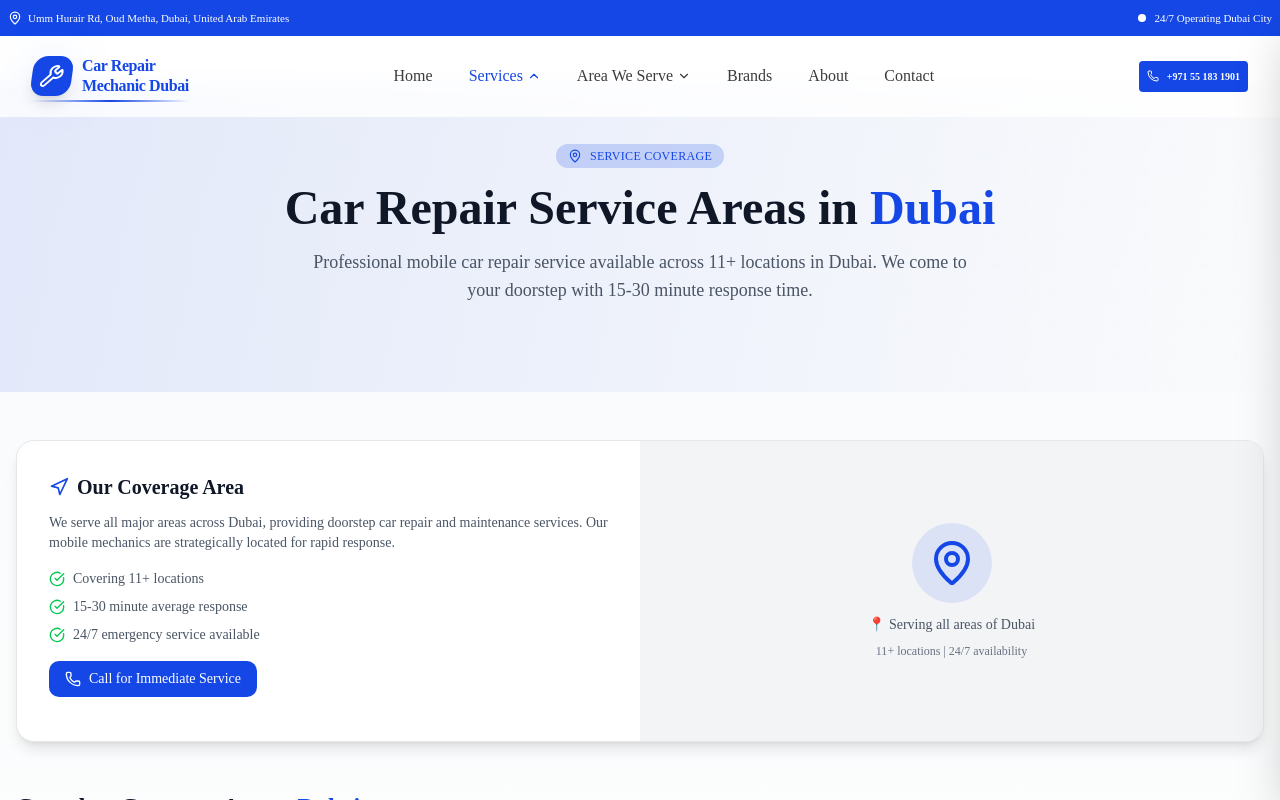
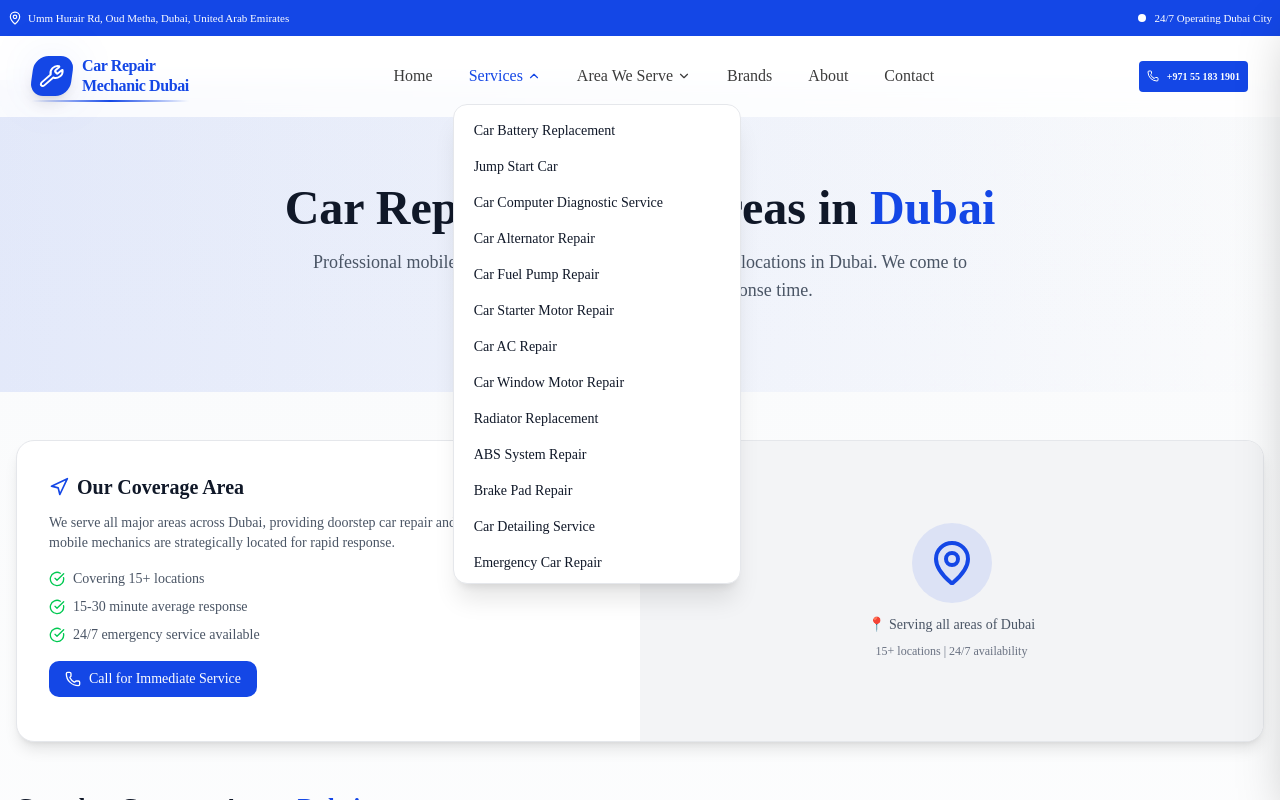
Before and after one commit to imam-hossain-wd/car-repair-mechanic-dxb, a Next.js app: page /area-we-serve in a window 1280 px wide. Both pictures are taken after a click on the button "Services". Shown: the top 800 px of the page. Built offline with nearby package versions, Linux system fonts and the light colour scheme.

Commit message:
modify navbar services and areas we serve implement in navbar

```diff
--- a/components/shared/Footer/Footer.jsx
+++ b/components/shared/Footer/Footer.jsx
@@ -187,7 +187,7 @@ export function Footer() {
                                         className="group flex items-center gap-2 text-sm text-gray-300 hover:text-primary transition-all duration-200"
                                     >
                                         <div className="w-1.5 h-1.5 rounded-full bg-primary/50 group-hover:bg-primary group-hover:scale-125 transition-all"></div>
-                                        <span className="group-hover:translate-x-1 transition-transform">{service.name}</span>
+                                        <span className="group-hover:translate-x-1 transition-transform">Mobile {service.name}</span>
                                     </Link>
                                 ))}
                             </nav>
@@ -208,7 +208,7 @@ export function Footer() {
                                         className="group flex items-center gap-2 text-sm text-gray-300 "
                                     >
                                         <div className="w-1.5 h-1.5 rounded-full bg-primary/50 group-hover:bg-primary group-hover:scale-125 transition-all"></div>
-                                        <span className="truncate group-hover:translate-x-1 transition-transform">{area?.name}</span>
+                                        <span className="truncate group-hover:translate-x-1 transition-transform">Mobile Car Repair Mechanic {area?.name}</span>
                                     </Link>
 
                                     // <Link
--- a/components/shared/Navbar/NavMenus.jsx
+++ b/components/shared/Navbar/NavMenus.jsx
@@ -1,83 +1,185 @@
-// components/NavMenus.jsx
+/* eslint-disable react-hooks/static-components */
+// "use client";
+// import { getServiceAreasNameSlug } from "@/utils/getServiceAreasNameSlug";
+// import { getServicesNameSlug } from "@/utils/getServicesNameSlug";
+// import { ChevronDown } from "lucide-react";
+// import Link from "next/link";
+// import { useState, useRef, useEffect } from "react";
+
+// const navServiceItems =getServicesNameSlug()
+// const navServiceAreasItems = getServiceAreasNameSlug()
+
+// // Mobile nav items with dropdowns
+// export const mobileNavItems = [
+//     { name: "Home", href: "/" },
+//     { name: "Services", href: "/services", dropdown: navServiceItems },
+//     { name: "Area We Serve", href: "/area-we-serve", dropdown: navServiceAreasItems },
+//     { name: "Brands", href: "/brands" },
+//     { name: "Contact", href: "/contact" },
+//     { name: "About", href: "/about" },
+// ];
+
+
+// const Dropdown = ({ title, items, href, isOpen, onToggle, onClose }) => {
+//     const dropdownRef = useRef(null);
+
+//     useEffect(() => {
+//         const handleClickOutside = (event) => {
+//             if (dropdownRef.current && !dropdownRef.current.contains(event.target)) {
+//                 onClose();
+//             }
+//         };
+//         document.addEventListener("mousedown", handleClickOutside);
+//         return () => document.removeEventListener("mousedown", handleClickOutside);
+//     }, [onClose]);
+
+//     return (
+//         <div className="relative" ref={dropdownRef}>
+//             <button
+//                 onClick={onToggle}
+//                 className={`
+//                     flex items-center gap-1 px-4 py-1 text-base font-medium transition-all duration-200
+//                     hover:text-primary group
+//                     ${isOpen ? "text-primary" : "text-foreground/80"}
+//                 `}
+//             >
+//                 <span>{title}</span>
+//                 <ChevronDown className={`h-3.5 w-3.5 transition-transform duration-200 ${isOpen ? "rotate-180" : ""}`} />
+//             </button>
+
+//             {isOpen && (
+//                 <div className="absolute top-full left-0 mt-2 w-72 bg-white dark:bg-gray-900 rounded-xl shadow-xl border border-gray-200 dark:border-gray-700 overflow-hidden z-50 animate-dropdown">
+//                     <div className="p-2">
+//                         {items.map((item, idx) => (
+//                             <Link
+//                                 key={idx}
+//                                 href={`${href}/${item.slug}`}
+//                                 onClick={onClose}
+//                                 className={`
+//                                     flex items-center gap-3 px-3 py-1 rounded-lg transition-all duration-200
+//                                     hover:bg-primary/10 group/item
+//                                     ${item.highlight ? "bg-primary/5 border border-primary/20" : ""}
+//                                 `}
+//                             >
+//                                 <div className="flex-1">
+//                                     <div className="flex items-center justify-between">
+//                                         <span className="text-md font-medium text-gray-900 dark:text-white group-hover/item:text-primary transition-colors">
+//                                             {item.name}
+//                                         </span>
+//                                     </div>
+//                                 </div>
+//                             </Link>
+//                         ))}
+//                     </div>
+//                 </div>
+//             )}
+//         </div>
+//     );
+// };
+
+
+
+
+// export const DesktopNav = ({ pathname }) => {
+//     const [openDropdown, setOpenDropdown] = useState(null);
+
+//     const handleDropdownToggle = (name) => {
+//         setOpenDropdown(openDropdown === name ? null : name);
+//     };
+
+//     const handleDropdownClose = () => {
+//         setOpenDropdown(null);
+//     };
+
+//     // Helper to check if path is active
+//     const isActive = (href) => {
+//         if (href === "/") return pathname === "/";
+//         return pathname?.startsWith(href);
+//     };
+
+//     return (
+//         <nav className="hidden lg:flex items-center gap-1">
+//             {/* Home */}
+//             <Link
+//                 href="/"
+//                 className={`relative px-4 py-2 text-base font-medium transition-all duration-200 hover:text-primary group ${
+//                     isActive("/") ? "text-primary font-semibold" : "text-foreground/80"
+//                 }`}
+//             >
+//                 Home
+//                 <span className={`absolute bottom-0 left-1/2 transform -translate-x-1/2 w-0 h-0.5 bg-primary transition-all duration-300 group-hover:w-full ${isActive("/") ? "w-full" : ""}`} />
+//             </Link>
+
+//             {/* Services Dropdown */}
+//             <Dropdown
+//                 title="Services"
+//                 href="/services"
+//                 items={navServiceItems}
+//                 isOpen={openDropdown === "services"}
+//                 onToggle={() => handleDropdownToggle("services")}
+//                 onClose={handleDropdownClose}
+//             />
+
+//             {/* Area We Serve Dropdown */}
+//             <Dropdown
+//                 title="Area We Serve"
+//                 // icon={MapPin}
+//                 href="/area-we-serve"
+//                 items={navServiceAreasItems}
+//                 isOpen={openDropdown === "areas"}
+//                 onToggle={() => handleDropdownToggle("areas")}
+//                 onClose={handleDropdownClose}
+//             />
+
+//             {/* Brands */}
+//             <Link
+//                 href="/brands"
+//                 className={`relative px-4 py-2 text-base font-medium transition-all duration-200 hover:text-primary group ${
+//                     isActive("/brands") ? "text-primary font-semibold" : "text-foreground/80"
+//                 }`}
+//             >
+//                 Brands
+//                 <span className={`absolute bottom-0 left-1/2 transform -translate-x-1/2 w-0 h-0.5 bg-primary transition-all duration-300 group-hover:w-full ${isActive("/brands") ? "w-full" : ""}`} />
+//             </Link>
+
+//             {/* About */}
+//             <Link
+//                 href="/about"
+//                 className={`relative px-4 py-2 text-base font-medium transition-all duration-200 hover:text-primary group ${
+//                     isActive("/about") ? "text-primary font-semibold" : "text-foreground/80"
+//                 }`}
+//             >
+//                 About
+//                 <span className={`absolute bottom-0 left-1/2 transform -translate-x-1/2 w-0 h-0.5 bg-primary transition-all duration-300 group-hover:w-full ${isActive("/about") ? "w-full" : ""}`} />
+//             </Link>
+
+//             {/* Contact */}
+//             <Link
+//                 href="/contact"
+//                 className={`relative px-4 py-2 text-base font-medium transition-all duration-200 hover:text-primary group ${
+//                     isActive("/contact") ? "text-primary font-semibold" : "text-foreground/80"
+//                 }`}
+//             >
+//                 Contact
+//                 <span className={`absolute bottom-0 left-1/2 transform -translate-x-1/2 w-0 h-0.5 bg-primary transition-all duration-300 group-hover:w-full ${isActive("/contact") ? "w-full" : ""}`} />
+//             </Link>
+//         </nav>
+//     );
+// };
+
+// // components/NavMenus.jsx
+// components/NavMenus.jsx (Simplified Version)
 "use client";
 
-import { serviceAeas } from "@/data/servicearea";
-import { services } from "@/data/services/services";
+import { getServiceAreasNameSlug } from "@/utils/getServiceAreasNameSlug";
+import { getServicesNameSlug } from "@/utils/getServicesNameSlug";
 import { ChevronDown } from "lucide-react";
 import Link from "next/link";
-import { useState, useRef, useEffect } from "react";
+import { useState } from "react";
 
-const Dropdown = ({ title, items, href, isOpen, onToggle, onClose }) => {
-    const dropdownRef = useRef(null);
+const navServiceItems = getServicesNameSlug();
+const navServiceAreasItems = getServiceAreasNameSlug();
 
-    useEffect(() => {
-        const handleClickOutside = (event) => {
-            if (dropdownRef.current && !dropdownRef.current.contains(event.target)) {
-                onClose();
-            }
-        };
-        document.addEventListener("mousedown", handleClickOutside);
-        return () => document.removeEventListener("mousedown", handleClickOutside);
-    }, [onClose]);
-
-    return (
-        <div className="relative" ref={dropdownRef}>
-            <button
-                onClick={onToggle}
-                className={`
-                    flex items-center gap-1 px-4 py-1 text-base font-medium transition-all duration-200
-                    hover:text-primary group
-                    ${isOpen ? "text-primary" : "text-foreground/80"}
-                `}
-            >
-                <span>{title}</span>
-                <ChevronDown className={`h-3.5 w-3.5 transition-transform duration-200 ${isOpen ? "rotate-180" : ""}`} />
-            </button>
-
-            {isOpen && (
-                <div className="absolute top-full left-0 mt-2 w-72 bg-white dark:bg-gray-900 rounded-xl shadow-xl border border-gray-200 dark:border-gray-700 overflow-hidden z-50 animate-dropdown">
-                    <div className="p-2">
-                        {items.map((item, idx) => (
-                            <Link
-                                key={idx}
-                                href={`${href}/${item.slug}`}
-                                onClick={onClose}
-                                className={`
-                                    flex items-center gap-3 px-3 py-1 rounded-lg transition-all duration-200
-                                    hover:bg-primary/10 group/item
-                                    ${item.highlight ? "bg-primary/5 border border-primary/20" : ""}
-                                `}
-                            >
-                                <div className="flex-1">
-                                    <div className="flex items-center justify-between">
-                                        <span className="text-md font-medium text-gray-900 dark:text-white group-hover/item:text-primary transition-colors">
-                                            {item.name}
-                                        </span>
-
-                                    </div>
-
-                                </div>
-                            </Link>
-                        ))}
-                    </div>
-                </div>
-            )}
-        </div>
-    );
-};
-
-// Prepare nav items
-const navServiceItems = services.map((service) => ({
-    name: service.name,
-    slug: service.slug,
-}));
-
-const navServiceAreasItems = serviceAeas.map((area) => ({
-    name: area.name,
-    slug: area.slug,
-}));
-
-// Mobile nav items with dropdowns
 export const mobileNavItems = [
     { name: "Home", href: "/" },
     { name: "Services", href: "/services", dropdown: navServiceItems },
@@ -88,20 +190,95 @@ export const mobileNavItems = [
 ];
 
 export const DesktopNav = ({ pathname }) => {
-    const [openDropdown, setOpenDropdown] = useState(null);
+    const [openMenu, setOpenMenu] = useState(null);
 
-    const handleDropdownToggle = (name) => {
-        setOpenDropdown(openDropdown === name ? null : name);
+    const toggleMenu = (menu) => {
+        setOpenMenu(openMenu === menu ? null : menu);
     };
 
-    const handleDropdownClose = () => {
-        setOpenDropdown(null);
+    const closeMenu = () => {
+        setOpenMenu(null);
     };
 
-    // Helper to check if path is active
     const isActive = (href) => {
         if (href === "/") return pathname === "/";
         return pathname?.startsWith(href);
+    };
+
+    // Services Dropdown Component
+    const ServicesDropdown = () => {
+        const isOpen = openMenu === "services";
+
+        return (
+            <div className="relative">
+                <button
+                    onClick={() => toggleMenu("services")}
+                    className={`flex items-center gap-1 px-4 py-2 text-base font-medium transition-all duration-200 hover:text-primary group ${
+                        isOpen ? "text-primary" : "text-foreground/80"
+                    }`}
+                >
+                    <span>Services</span>
+                    <ChevronDown className={`h-3.5 w-3.5 transition-transform duration-200 ${isOpen ? "rotate-180" : ""}`} />
+                </button>
+
+                {isOpen && (
+                    <div className="absolute top-full left-0 mt-2 w-72 h-120 bg-white dark:bg-gray-900 rounded-xl shadow-xl border border-gray-200 dark:border-gray-700 overflow-hidden z-50">
+                        <div className="p-2 overflow-y-auto h-120">
+                            {navServiceItems.map((item, idx) => (
+                                <Link
+                                    key={idx}
+                                    href={`/services/${item.slug}`}
+                                    onClick={closeMenu}
+                                    className="flex items-center gap-3 px-3 py-2 rounded-lg transition-all duration-200 hover:bg-primary/10 group/item"
+                                >
+                                    <span className="text-sm font-medium text-gray-900 dark:text-white group-hover/item:text-primary transition-colors">
+                                        {item.name}
+                                    </span>
+                                </Link>
+                            ))}
+                        </div>
+                    </div>
+                )}
+            </div>
+        );
+    };
+
+    // Area We Serve Dropdown Component
+    const AreaDropdown = () => {
+        const isOpen = openMenu === "areas";
+
+        return (
+            <div className="relative">
+                <button
+                    onClick={() => toggleMenu("areas")}
+                    className={`flex items-center gap-1 px-4 py-2 text-base font-medium transition-all duration-200 hover:text-primary group ${
+                        isOpen ? "text-primary" : "text-foreground/80"
+                    }`}
+                >
+                    <span>Area We Serve</span>
+                    <ChevronDown className={`h-3.5 w-3.5 transition-transform duration-200 ${isOpen ? "rotate-180" : ""}`} />
+                </button>
+
+                {isOpen && (
+                    <div className="absolute top-full left-0 mt-2 w-72 h-120 bg-white dark:bg-gray-900 rounded-xl shadow-xl border border-gray-200 dark:border-gray-700 overflow-hidden z-50">
+                        <div className="p-2 overflow-y-auto h-120">
+                            {navServiceAreasItems.map((item, idx) => (
+                                <Link
+                                    key={idx}
+                                    href={`/area-we-serve/${item.slug}`}
+                                    onClick={closeMenu}
+                                    className="flex items-center gap-3 px-3 py-2 rounded-lg transition-all duration-200 hover:bg-primary/10 group/item"
+                                >
+                                    <span className="text-sm font-medium text-gray-900 dark:text-white group-hover/item:text-primary transition-colors">
+                                        {item.name}
+                                    </span>
+                                </Link>
+                            ))}
+                        </div>
+                    </div>
+                )}
+            </div>
+        );
     };
 
     return (
@@ -118,26 +295,10 @@ export const DesktopNav = ({ pathname }) => {
             </Link>
 
             {/* Services Dropdown */}
-            <Dropdown
-                title="Services"
-                // icon={Wrench}
-                href="/services"
-                items={navServiceItems}
-                isOpen={openDropdown === "services"}
-                onToggle={() => handleDropdownToggle("services")}
-                onClose={handleDropdownClose}
-            />
+            <ServicesDropdown />
 
             {/* Area We Serve Dropdown */}
-            <Dropdown
-                title="Area We Serve"
-                // icon={MapPin}
-                href="/area-we-serve"
-                items={navServiceAreasItems}
-                isOpen={openDropdown === "areas"}
-                onToggle={() => handleDropdownToggle("areas")}
-                onClose={handleDropdownClose}
-            />
+            <AreaDropdown />
 
             {/* Brands */}
             <Link
--- a/pages/AreaWeServePage/AreaWeServePage.jsx
+++ b/pages/AreaWeServePage/AreaWeServePage.jsx
@@ -12,12 +12,14 @@ import {
   Calendar
 } from "lucide-react";
 import { numberCallLink, SiteConfig } from "@/config/siteConfig";
+import { getServiceAreasNameSlug } from "@/utils/getServiceAreasNameSlug";
 
 
 export default function ServiceAreaPage() {
-  const { serviceAreas, displayNumber, city, brandName } = SiteConfig;
+  const { displayNumber, city, brandName } = SiteConfig;
+
+  const serviceAreas = getServiceAreasNameSlug()
   const totalAreas = serviceAreas?.length || 0;
-
 
   // Service promises
   const promises = [
@@ -127,9 +129,9 @@ export default function ServiceAreaPage() {
 
           <div className="grid grid-cols-1 sm:grid-cols-2 lg:grid-cols-4 gap-4">
             {serviceAreas.map((area, index) => (
-              <div
+              <Link
                 key={index}
-                // href={area.href}
+                href={`area-we-serve/${area.slug}`}
                 className="group bg-primary/10 rounded-xl p-4 border border-primary/10 dark:border-gray-700 hover:border-primary hover:shadow-lg transition-all duration-300 hover:-translate-y-1"
               >
                 <div className="flex items-start justify-between mb-2">
@@ -147,9 +149,7 @@ export default function ServiceAreaPage() {
                     </span>
                   )}
                 </div>
-
-
-              </div>
+              </Link>
             ))}
           </div>
         </div>
--- /dev/null
+++ b/utils/getServicesNameSlug.js
@@ -0,0 +1,9 @@
+import { services } from "@/data/services/services";
+
+
+export const getServicesNameSlug = () => {
+  return services.map(area => ({
+    name: area.name,
+    slug: area.slug
+  }));
+};
```
